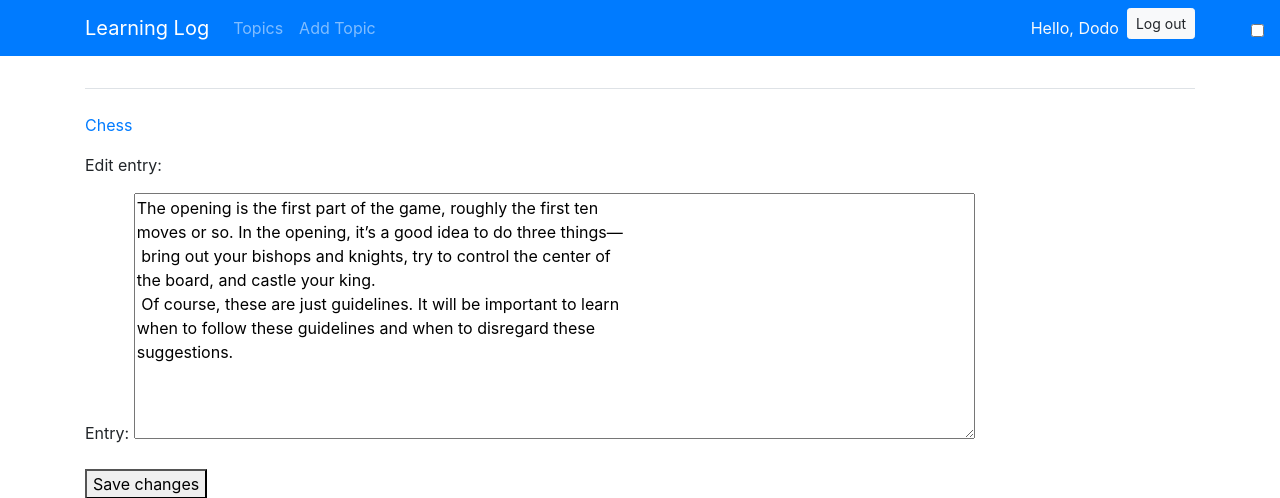
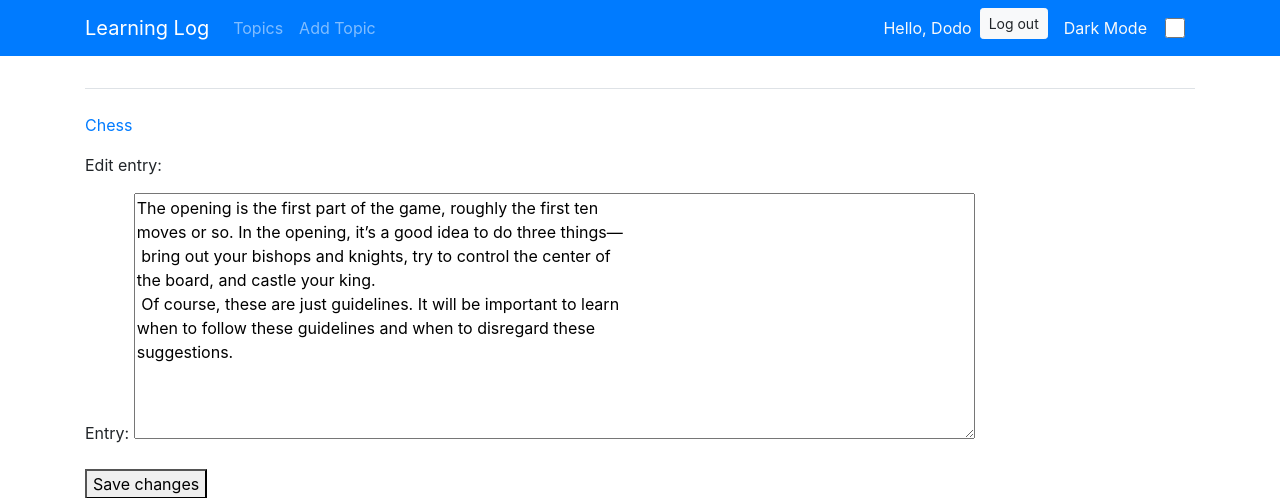
Before and after one commit to Dodo-tech001/learning-tracker, a Django app: page /edit_entry/1/ in a window 1280 px wide. Shown: the top 498 px of the page. Run offline with Django 5.2, Linux system fonts and the light colour scheme; a user stored in the database is signed in; data comes from the database, SQL or seed files in the repository; some libraries are stand-ins or nearby versions.

Commit message:
updated base.html for dark mode toggle

```diff
--- a/learning_logs/templates/learning_logs/base.html
+++ b/learning_logs/templates/learning_logs/base.html
@@ -1,6 +1,6 @@
 {% load bootstrap4 %}
 <!doctype html>
-<html lang="en" data-theme="light">
+<html lang="en">
 <head>
   <meta charset="utf-8">
   <meta name="viewport" content="width=device-width, initial-scale=1, shrink-to-fit=no">
@@ -33,13 +33,25 @@
       color: #f1f1f1;
     }
 
-    .toggle-switch {
-      position: absolute;
-      right: 1rem;
+    .dark-mode .border-bottom {
+      border-color: #444 !important;
     }
 
-    .toggle-switch input {
-      margin-top: 10px;
+    .form-switch {
+      display: flex;
+      align-items: center;
+      margin-left: 1rem;
+    }
+
+    .form-switch input {
+      margin-left: 0.5rem;
+      width: 40px;
+      height: 20px;
+    }
+
+    .form-switch label {
+      margin-bottom: 0;
+      color: #fff;
     }
   </style>
 </head>
@@ -84,11 +96,12 @@
             </li>
           {% endif %}
         </ul>
-      </div>
 
-      <!-- Dark Mode Toggle Switch -->
-      <div class="toggle-switch">
-        <input type="checkbox" id="darkModeToggle" title="Toggle Dark Mode">
+        <!-- Dark mode toggle -->
+        <div class="form-switch">
+          <label for="darkModeToggle" class="text-light">Dark Mode</label>
+          <input type="checkbox" id="darkModeToggle">
+        </div>
       </div>
     </div>
   </nav>
```
